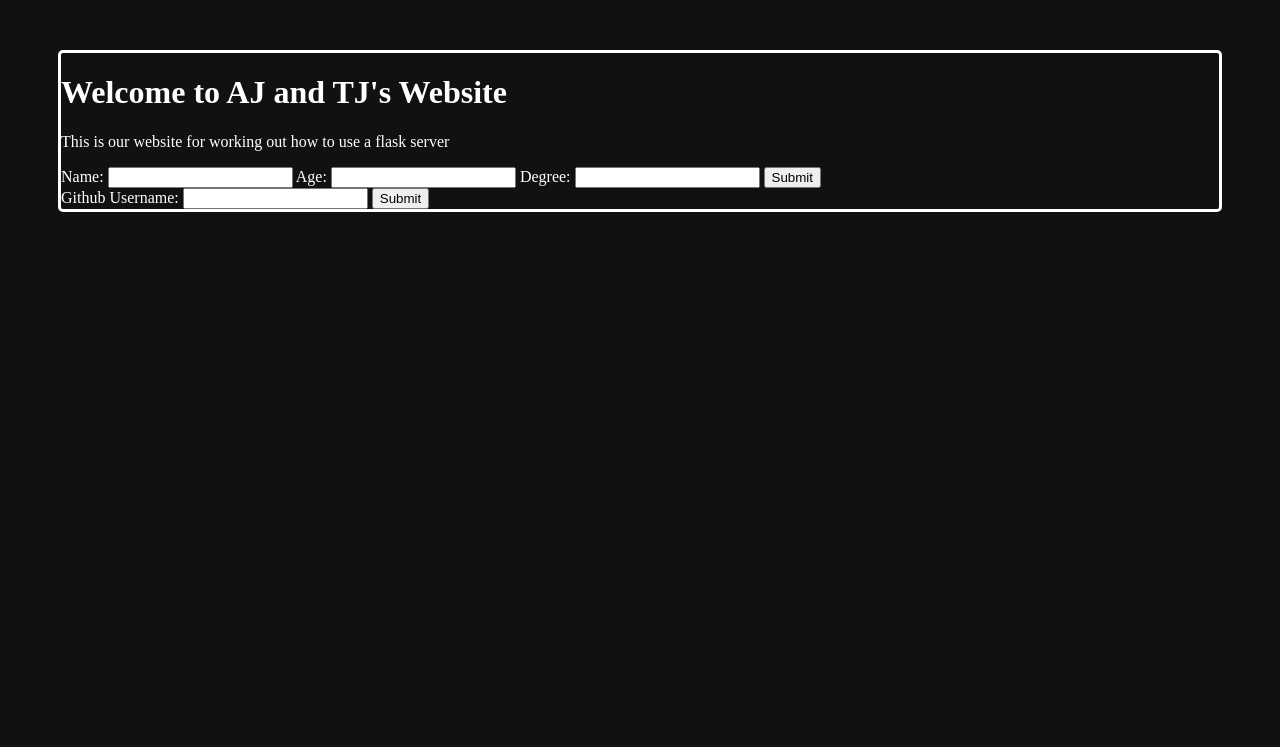
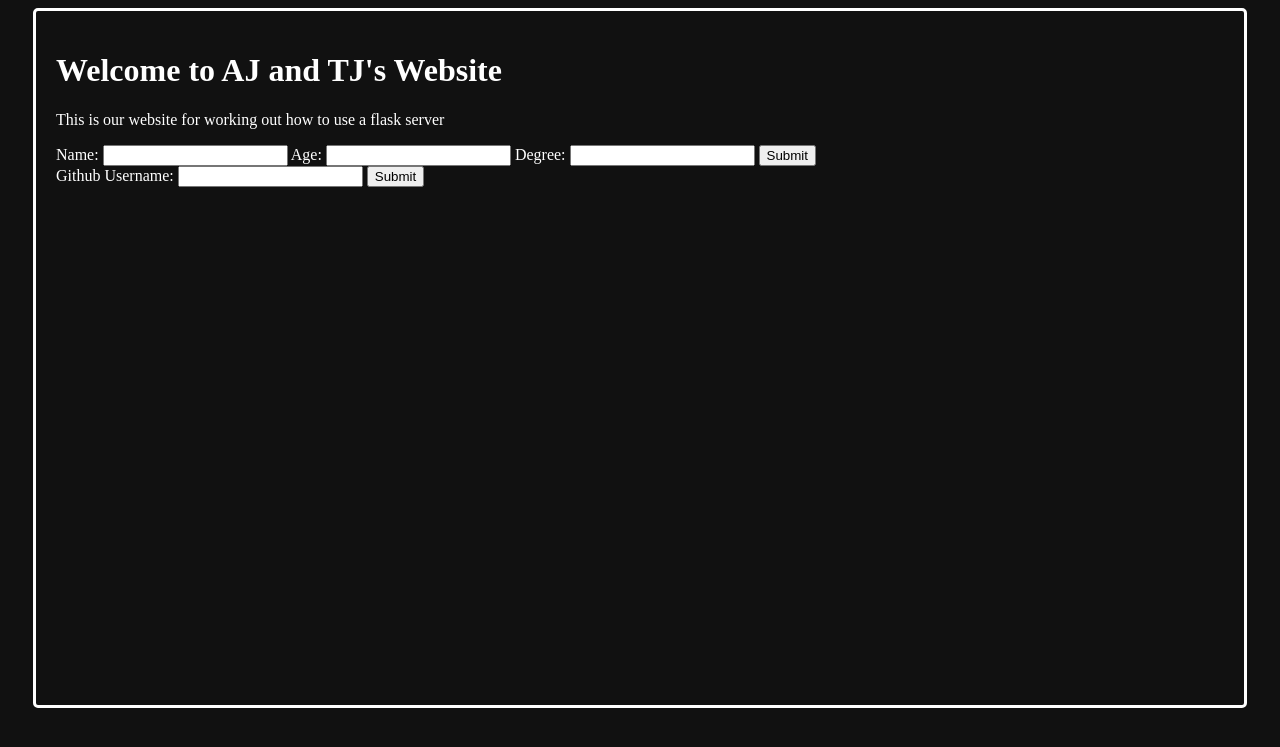
Before and after one commit to SovietMeteor10/Flask_Server_Practice, a Flask app: page / in a window 1280 px wide. Shown: the top 747 px of the page. Run offline with Flask 3, Linux system fonts and the light colour scheme.

Commit message:
css and new page

```diff
--- a/app.py
+++ b/app.py
@@ -1,6 +1,7 @@
 from flask import Flask, render_template, request
 import re
 import math
+import requests
 
 app = Flask(__name__)
 
@@ -23,6 +24,18 @@ def submit():
 @app.route("/submit_gitname", methods=["POST"])
 def submit_gitname():
     input_name = request.form.get("username")
+
+    response = requests.get(f"https://api.github.com/users/{input_name}/repos")
+
+    if response.status_code == 200:
+        repos = response.json()  # Parse the JSON response
+
+        for repo in repos:
+            print(repo["full_name"])
+
+    else:
+        repos = []
+
     return render_template("git_hello.html", username=input_name)
 
 
--- a/static/styles.css
+++ b/static/styles.css
@@ -1,10 +1,16 @@
 body {
     background-color: rgb(17, 17, 17);
     color: white;
+
 }
 
 .page-content {
-    margin: 50px;
+    width: calc(100% - 50px);
+    margin-left: 25px;
+    margin-right: 25px;
+    padding: 20px;
     border: 3px solid white;
     border-radius: 5px;
+    box-sizing: border-box;
+    height: calc(100vh - 100px);
 }
```
